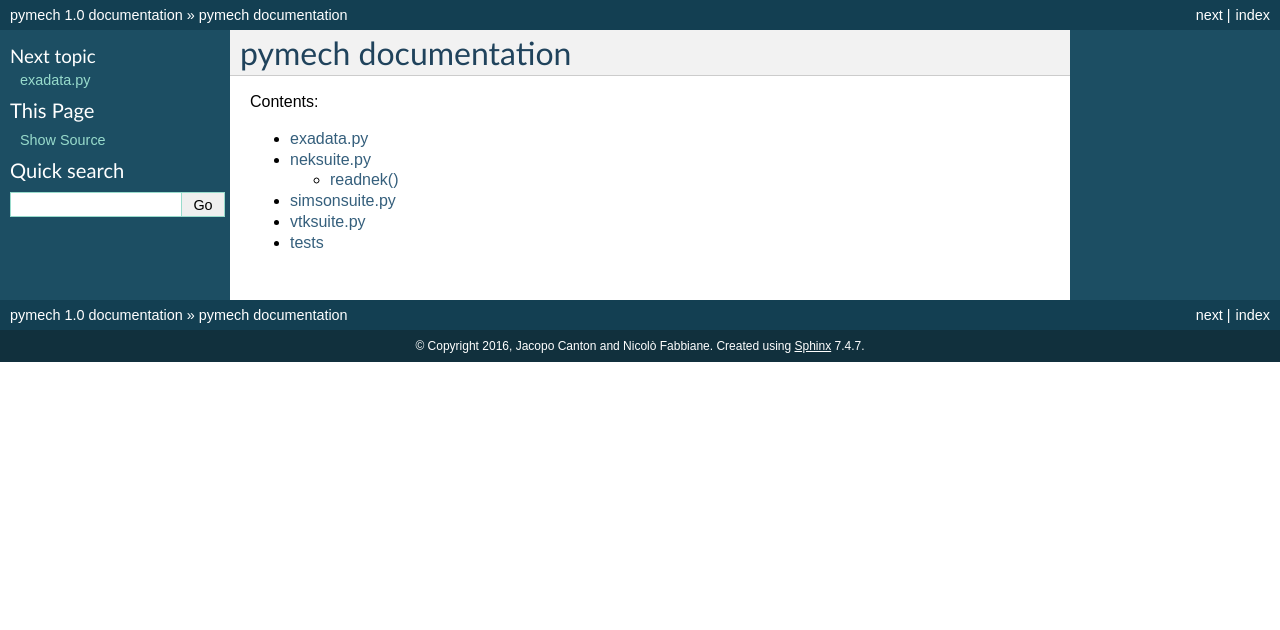
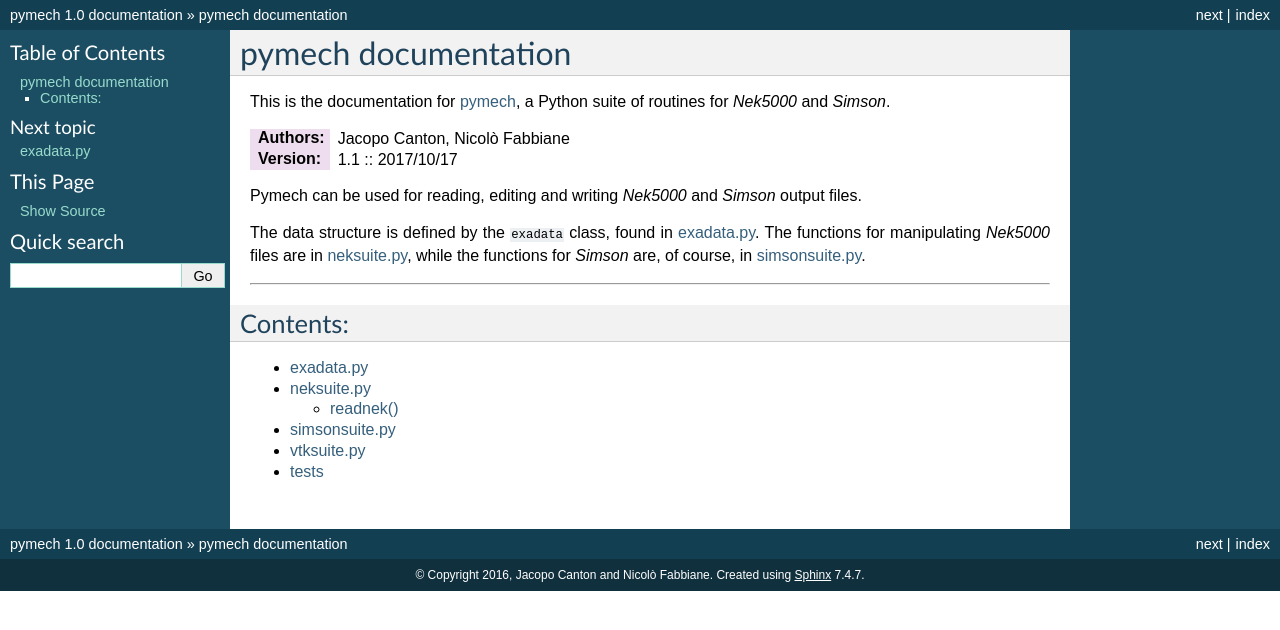
Before and after one commit to eX-Mech/pymech, a Sphinx documentation site: the page built from docs/index.rst, in a window 1280 px wide. Shown: the top 630 px of the page. Built offline with Sphinx 7.4.7, drawn with Linux system fonts in a browser that asks for light colours.

Commit message:
wrote something on the homepage of the docs

```diff
--- a/docs/index.rst
+++ b/docs/index.rst
@@ -1,8 +1,26 @@
-
+====================
 pymech documentation
 ====================
 
+This is the documentation for pymech_, a Python suite of routines for *Nek5000* and *Simson*.
+
+:Authors:
+   Jacopo Canton,
+   Nicolò Fabbiane
+
+:Version: 1.1 :: 2017/10/17
+
+Pymech can be used for reading, editing and writing *Nek5000* and *Simson* output files.
+
+The data structure is defined by the ``exadata`` class, found in exadata.py_.
+The functions for manipulating *Nek5000* files are in neksuite.py_, while the
+functions for *Simson* are, of course, in simsonsuite.py_.
+
+
+-------------------------------------------------------------------------------
+
 Contents:
+---------
 
 .. toctree::
    :maxdepth: 2
@@ -19,3 +37,11 @@ Contents:
    * :ref:`genindex`
    * :ref:`modindex`
    * :ref:`search`
+
+
+.. External links:
+
+.. _pymech: https://github.com/jcanton/pymech
+.. _exadata.py: exadata.rst
+.. _neksuite.py: neksuite.rst
+.. _simsonsuite.py: simsonsuite.rst
```
